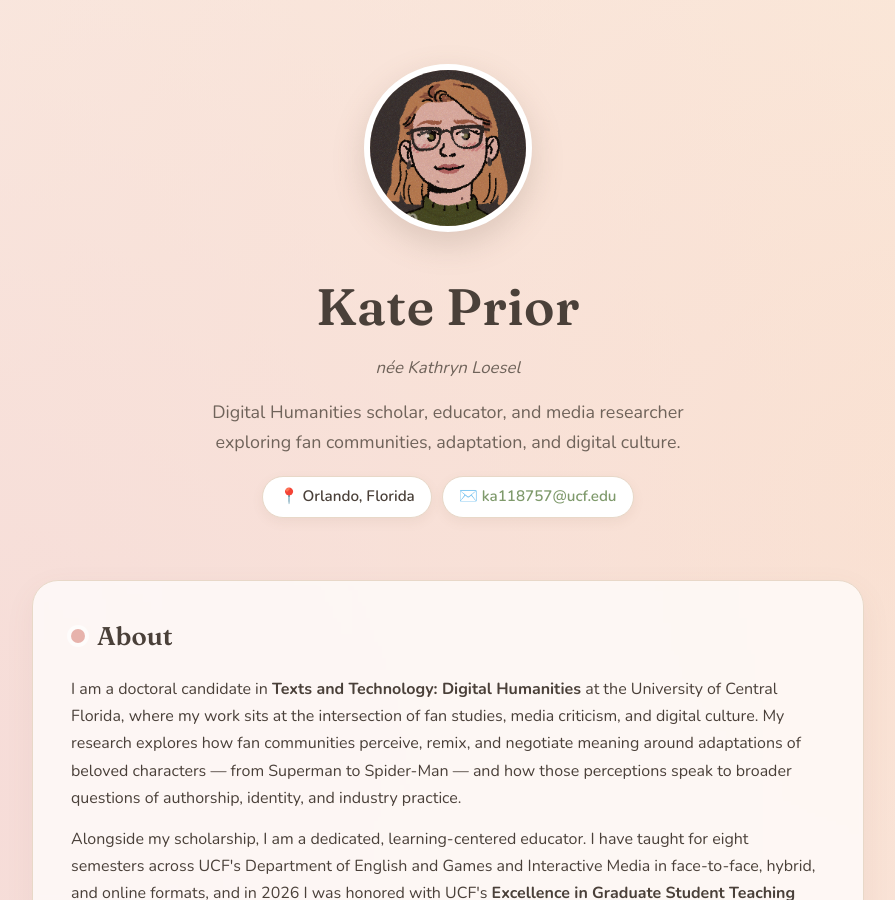
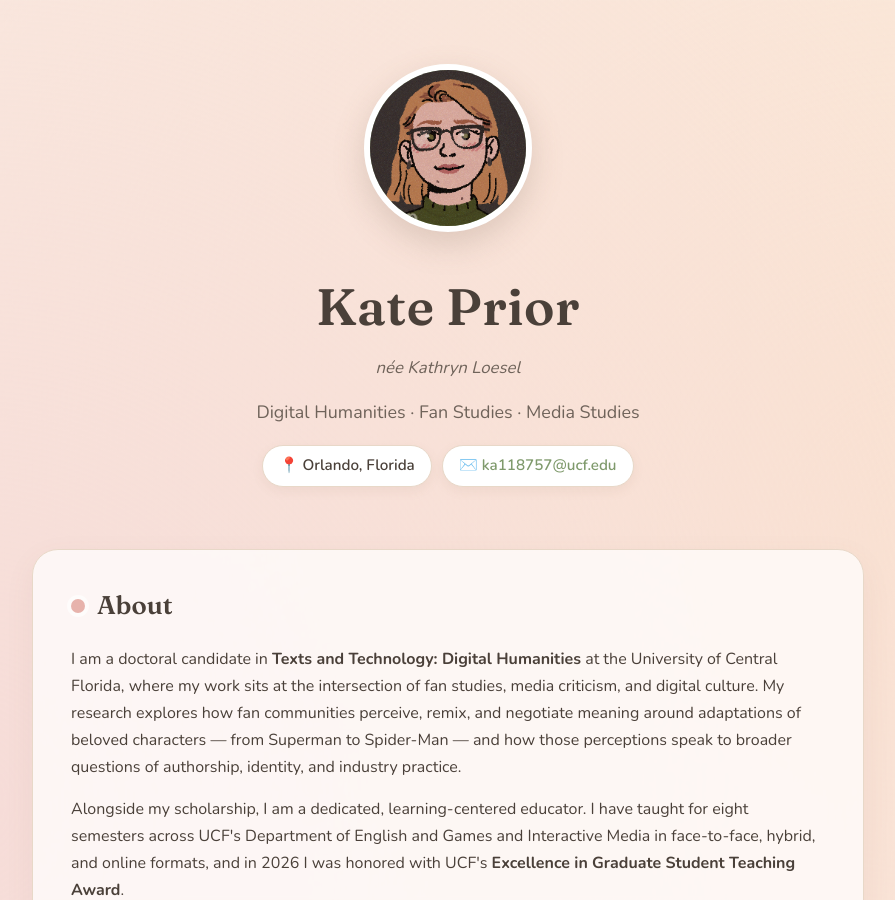
Before and after one commit to thekateprior/thekateprior.github.io, a Jekyll site: the page built from index.html, in a window 1280 px wide and 900 px high. Shown: the whole window, without its empty margins (192-1087 px from the left). Built offline with Jekyll 4.4.1, drawn with Linux system fonts in a browser that asks for light colours.

Commit message:
Claude/epic mendel 5yut82 (#12)
* Merge (#8)

* Remove "forthcoming" from NEH learning community entry

Co-Authored-By: Claude Opus 4.8 <noreply@anthropic.com>
Claude-Session: https://claude.ai/code/session_01W4sxfrwTBe4NAeUgzJaidp

* Education: drop PhD "forthcoming"; reword anticipated date

Co-Authored-By: Claude Opus 4.8 <noreply@anthropic.com>
Claude-Session: https://claude.ai/code/session_01W4sxfrwTBe4NAeUgzJaidp

* Remove cover letter from Documents and repo

The cover letter was only used to help generate the site and is no longer
needed. Drops the Documents card, the README link, and the PDF file.

Co-Authored-By: Claude Opus 4.8 <noreply@anthropic.com>
Claude-Session: https://claude.ai/code/session_01W4sxfrwTBe4NAeUgzJaidp

* Place dissertation callout directly beneath the Ph.D. row

Move the spotlighted dissertation from below the whole table to a full-width
row attached to the Ph.D. entry, so it reads as part of that degree.

Co-Authored-By: Claude Opus 4.8 <noreply@anthropic.com>
Claude-Session: https://claude.ai/code/session_01W4sxfrwTBe4NAeUgzJaidp

* Use a colon after "Dissertation" in Education callout

Co-Authored-By: Claude Opus 4.8 <noreply@anthropic.com>
Claude-Session: https://claude.ai/code/session_01W4sxfrwTBe4NAeUgzJaidp

* Drop quotation marks around dissertation title (italics retained)

Co-Authored-By: Claude Opus 4.8 <noreply@anthropic.com>
Claude-Session: https://claude.ai/code/session_01W4sxfrwTBe4NAeUgzJaidp

* Shorten hero tagline to topic list

Co-Authored-By: Claude Opus 4.8 <noreply@anthropic.com>
Claude-Session: https://claude.ai/code/session_01W4sxfrwTBe4NAeUgzJaidp

---------

Co-authored-by: Claude <noreply@anthropic.com>

```diff
--- a/index.html
+++ b/index.html
@@ -8,7 +8,7 @@ description: Portfolio of Kate Prior — Digital Humanities scholar, educator, a
     <img class="avatar" src="{{ '/pfp26_closeup.png' | relative_url }}" alt="Illustrated portrait of Kate Prior" />
     <h1>Kate Prior</h1>
     <div class="nee">née Kathryn Loesel</div>
-    <p class="tagline">Digital Humanities scholar, educator, and media researcher exploring fan communities, adaptation, and digital culture.</p>
+    <p class="tagline">Digital Humanities · Fan Studies · Media Studies</p>
     <div class="contact">
       <span class="chip">📍 Orlando, Florida</span>
       <a class="chip" href="mailto:ka118757@ucf.edu">✉️ ka118757@ucf.edu</a>
```
